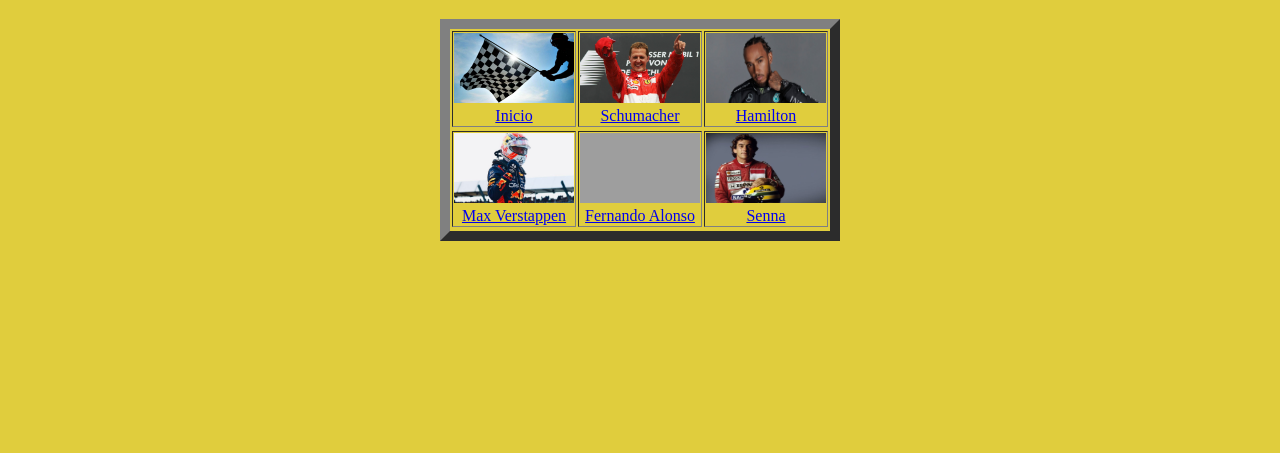
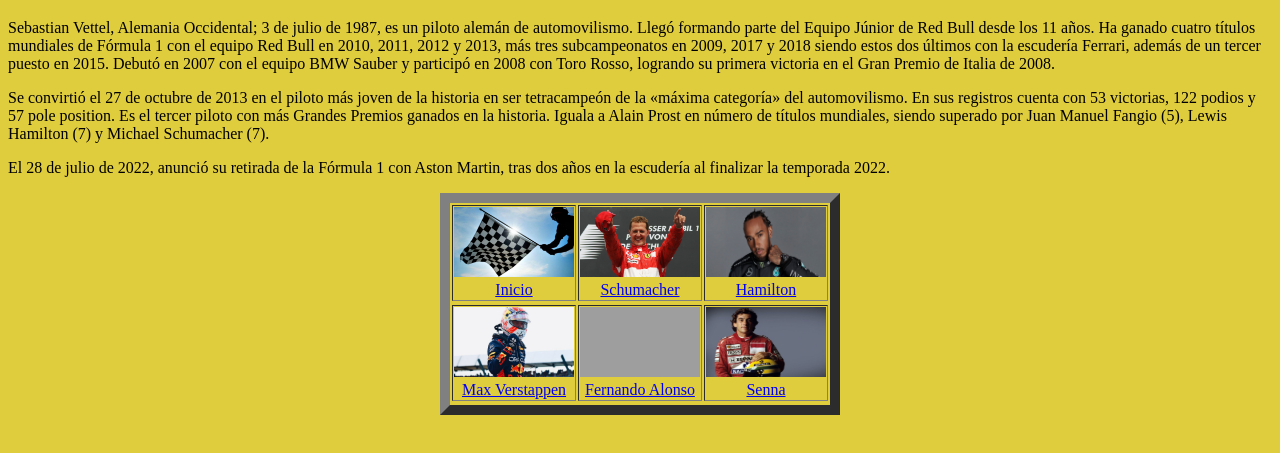
Before and after one commit to jesus-fernandez-mayoralas/F-rmula-1, a plain HTML site: page html/vettel.html in a window 1280 px wide. Shown: the part 61-514 px from the top of the page. Drawn offline with Linux system fonts and the light colour scheme; grey boxes are pictures that could not be loaded.

Commit message:
Update vettel.html

```diff
--- a/html/vettel.html
+++ b/html/vettel.html
@@ -18,7 +18,13 @@
 		<h1 style='text-align:center'>Sebastian Vettel</h1>
 
 <p>
-
+Sebastian Vettel, Alemania Occidental; 3 de julio de 1987, es un piloto alemán de automovilismo. Llegó formando parte del Equipo Júnior de Red Bull desde los 11 años. Ha ganado cuatro títulos mundiales de Fórmula 1 con el equipo Red Bull en 2010, 2011, 2012 y 2013, más tres subcampeonatos en 2009, 2017 y 2018 siendo estos dos últimos con la escudería Ferrari, además de un tercer puesto en 2015. Debutó en 2007 con el equipo BMW Sauber y participó en 2008 con Toro Rosso, logrando su primera victoria en el Gran Premio de Italia de 2008.
+</p>
+<p>
+Se convirtió el 27 de octubre de 2013 en el piloto más joven de la historia en ser tetracampeón de la «máxima categoría» del automovilismo. En sus registros cuenta con 53 victorias, 122 podios y 57 pole position. Es el tercer piloto con más Grandes Premios ganados en la historia. Iguala a Alain Prost en número de títulos mundiales, siendo superado por Juan Manuel Fangio (5), Lewis Hamilton (7) y Michael Schumacher (7).
+</p>
+<p>
+El 28 de julio de 2022, anunció su retirada de la Fórmula 1 con Aston Martin, tras dos años en la escudería al finalizar la temporada 2022.
 </p>
 
 		<table border ='10' class='center'>
```
